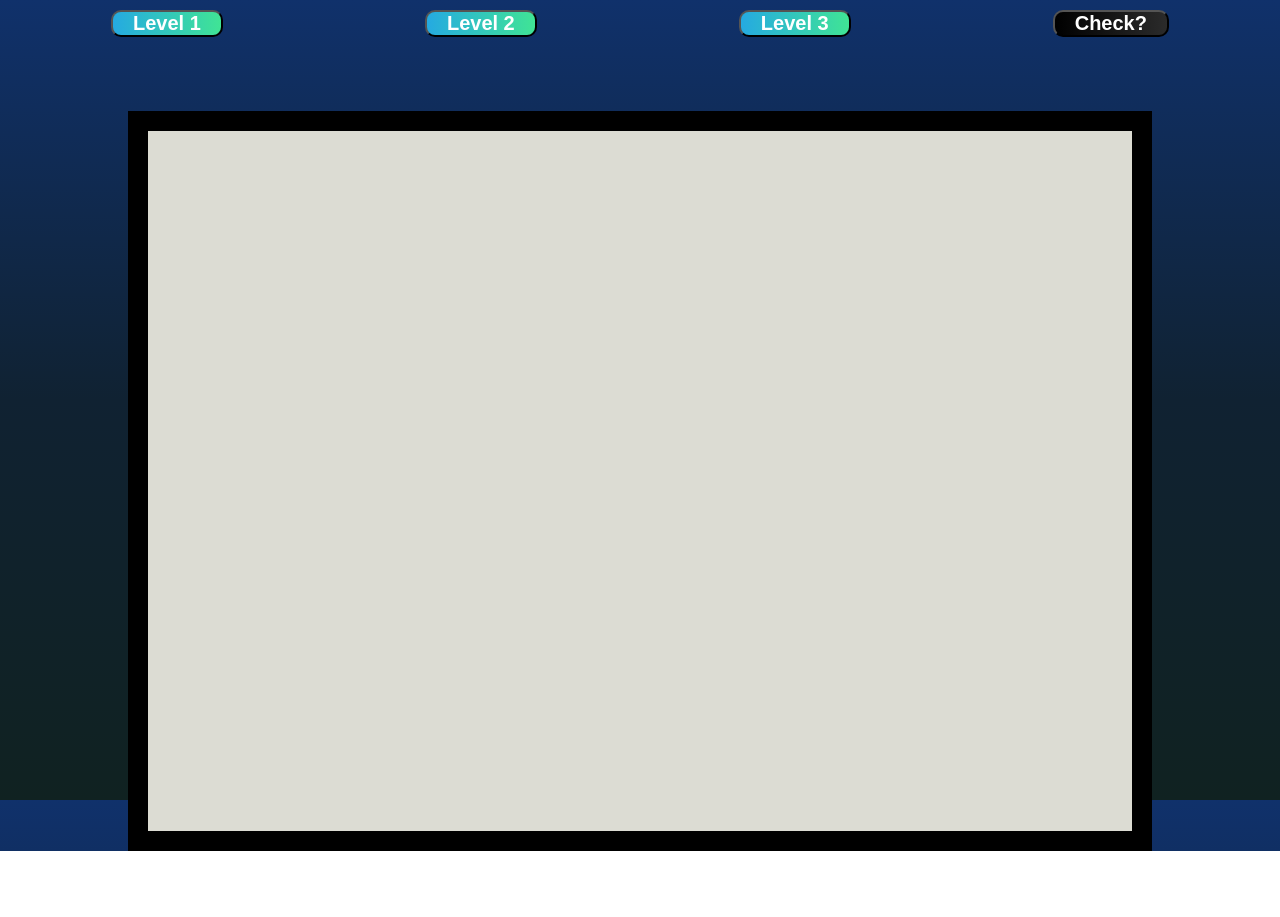
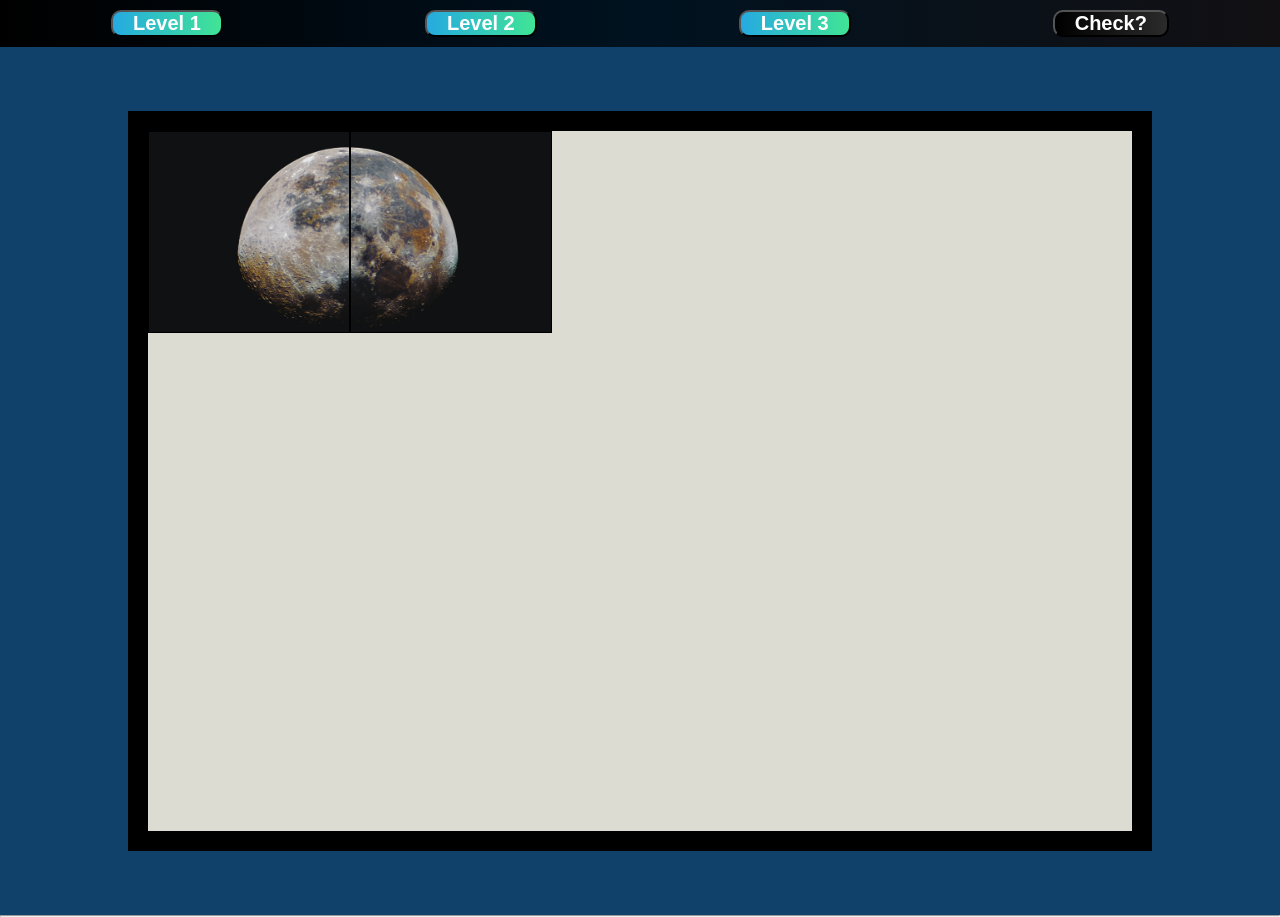
Before and after one commit to vLew99/jigsw, a plain HTML site: page index.html in a window 1280 px wide. Before the commit the page ends 851 px from the top, so only its background shows below. Drawn offline with Linux system fonts and the light colour scheme.

Commit message:
1. Fixed header behind and canvas positioning

```diff
--- a/index.html
+++ b/index.html
@@ -4,8 +4,8 @@
 	<title>JigSaw</title>
 	<meta charset="utf-8">
 	<meta name="author" content="Vipul Chauhan">
-	<link rel="stylesheet" type="text/css" href="stylesheets/style1.css">
-	<script type="text/javascript" src="scripts/jigsaw.js" defer></script>
+	<link rel="stylesheet" type="text/css" href="stylesheets/style.css">
+	<script type="module" src="scripts/app.js" defer></script>
 </head>
 <body>
 	<ul class="items">
@@ -15,5 +15,6 @@
 		<button id="check" class="item"><li>Check?</li></button>
 	</ul>
 	<div id="block"></div>
+	<hr>
 </body>
 </html>
--- a/stylesheets/style1.css
+++ b/stylesheets/style.css
@@ -5,7 +5,8 @@
 
 html {
 	height: 100%;
-	background-image: linear-gradient(to bottom, #10316b, #102232, #102221);
+	/*background-image: linear-gradient(to bottom, #10316b, #102232, #102221);*/
+	background-color: #10416b;
 }
 
 .wrong {
@@ -21,12 +22,13 @@ html {
 
 
 .items {
-	/*background-image: linear-gradient(to right, #000000, #001220, #121013);*/
+	background-image: linear-gradient(to right, #000000, #001220, #121013);
 	padding: 10px;
 	list-style-type: none;
 	width: auto;
 	display: flex;
 	position: sticky;
+	z-index: 100;
 	top: 0;
 	left: 0;
 	justify-content: space-around;
@@ -72,9 +74,9 @@ html {
 .imgs {
 	/*padding: 10px;*/
 	margin: 0;
-	border: 2px solid black;
+	border: 1px solid black;
 	position: relative;
-	transition: opacity 0.25s;
+	transition: opacity 0.5s;
 }
 
 #outside-check {
@@ -92,8 +94,6 @@ html {
 	transform: translateY(-50%);
 }
 
-
-#img_deselected {
-	opacity: 1;
-	z-index: 1;
+hr {
+	color: #10416b;
 }
```
